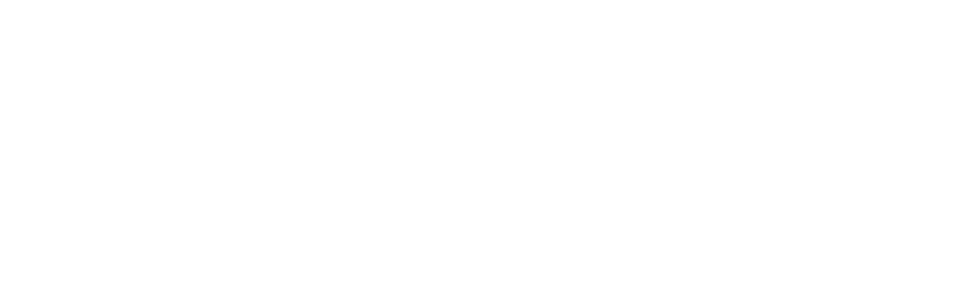
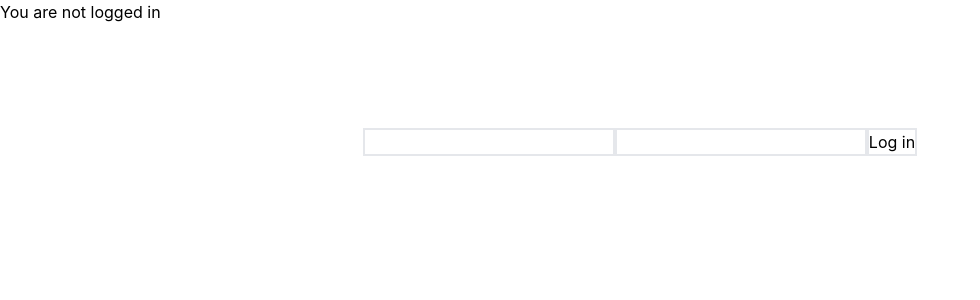
Before and after one commit to Azgiliat/my-little-jira, a React (Vite) app: page /login in a window 1280 px wide. Before the commit this address had no page. Shown: the top 300 px of the page, without its empty margins (0-980 px from the left). Built offline with nearby package versions, Linux system fonts and the light colour scheme.

Commit message:
simple log in form

```diff
--- a/src/App.tsx
+++ b/src/App.tsx
@@ -1,20 +1,18 @@
 import React, { useState } from 'react';
 
-import { ILogInContext, LogInContext } from '@/contexts/LogInContext';
+import { ILogInContext, LogInContext, User } from '@/contexts/LogInContext';
 import CreateRoutes from '@/routes/CreateRoutes';
+import './index.css';
 
 function App() {
-  const [loggedIn, setLoggedIn] = useState<ILogInContext>({
-    loggedIn: false,
+  const [loggedIn, setLoggedIn] = useState<{ user: User }>({
     user: null,
   });
   const logInCtx: ILogInContext = {
-    loggedIn: loggedIn.loggedIn,
     user: loggedIn.user,
     setUser(user) {
       setLoggedIn(() => {
         return {
-          loggedIn: !!user,
           user,
         };
       });
--- /dev/null
+++ b/src/components/LogInForm.tsx
@@ -0,0 +1,126 @@
+import React, { ChangeEvent, useContext, useReducer } from 'react';
+
+import { LogInContext } from '@/contexts/LogInContext';
+import { login } from '@/http/auth';
+
+type GenericAction<T> = {
+  [Key in keyof T]: {
+    type: Key;
+    payload: T[Key];
+  };
+}[keyof T];
+
+type InputState = {
+  login: string;
+  pass: string;
+};
+type InputAction = GenericAction<InputState>;
+type LoadingState = {
+  isLoading: boolean;
+  error: string;
+};
+type LoadingAction = GenericAction<LoadingState>;
+type State = {
+  input: InputState;
+  loading: LoadingState;
+};
+type Action = InputAction | LoadingAction;
+
+export function LogInForm() {
+  const loginCtx = useContext(LogInContext);
+  const reducer = (state: State, action: Action) => {
+    const newState = { ...state };
+    switch (action.type) {
+      case 'login':
+      case 'pass':
+        newState.input[action.type] = action.payload;
+        break;
+      case 'error':
+        newState.loading.error = action.payload;
+        break;
+      case 'isLoading':
+        newState.loading.isLoading = action.payload;
+        break;
+    }
+
+    return newState;
+  };
+  const [state, dispatch] = useReducer(reducer, {
+    input: {
+      login: '',
+      pass: '',
+    },
+    loading: {
+      isLoading: false,
+      error: '',
+    },
+  });
+  const setLogin = (evt: ChangeEvent<HTMLInputElement>) => {
+    dispatch({
+      type: 'login',
+      payload: evt.target.value,
+    });
+  };
+  const setPass = (evt: ChangeEvent<HTMLInputElement>) => {
+    dispatch({
+      type: 'pass',
+      payload: evt.target.value,
+    });
+  };
+  const startLogIn = async () => {
+    dispatch({
+      type: 'isLoading',
+      payload: true,
+    });
+
+    try {
+      await login({
+        pass: state.input.pass,
+        login: state.input.login,
+      });
+      dispatch({
+        type: 'error',
+        payload: '',
+      });
+      loginCtx.setUser(state.input.login);
+    } catch {
+      dispatch({
+        type: 'error',
+        payload: 'Login error!',
+      });
+    } finally {
+      dispatch({
+        type: 'isLoading',
+        payload: false,
+      });
+    }
+  };
+  const Error = () => {
+    if (state.loading.error) {
+      return <p className="text-red-500">{state.loading.error}</p>;
+    }
+
+    return null;
+  };
+
+  return (
+    <form className="w-full flex justify-center items-center">
+      <input
+        type="text"
+        onInput={setLogin}
+        value={state.input.login}
+        className="border-2"
+      />
+      <input
+        type="password"
+        onInput={setPass}
+        value={state.input.pass}
+        className="border-2"
+      />
+      <button type="button" className="border-2" onClick={startLogIn}>
+        Log in
+      </button>
+      <Error />
+    </form>
+  );
+}
--- a/src/contexts/LogInContext.ts
+++ b/src/contexts/LogInContext.ts
@@ -3,16 +3,13 @@
 export type User = string | null;
 
 export interface ILogInContext {
-  loggedIn: boolean;
   user: User;
   setUser: (user: User) => void;
 }
 
 export const LogInContext = createContext<ILogInContext>({
-  loggedIn: false,
   user: null,
   setUser(user) {
-    console.log(this);
     this.user = user;
   },
 });
--- /dev/null
+++ b/src/http/auth.ts
@@ -0,0 +1,10 @@
+import { USERS } from '@/mocks/users';
+
+export function login(options: { login: string; pass: string }) {
+  return new Promise((resolve, reject) => {
+    setTimeout(() => {
+      const user = USERS.find((userObj) => userObj.login === options.login);
+      user ? resolve('success') : reject('fail');
+    }, 2500);
+  });
+}
--- a/src/layouts/TopAside.tsx
+++ b/src/layouts/TopAside.tsx
@@ -1,11 +1,16 @@
-import React from 'react';
-import { Link, Outlet } from 'react-router-dom';
+import React, { useContext } from 'react';
+import { Outlet } from 'react-router-dom';
+
+import { LogInContext } from '@/contexts/LogInContext';
 
 export default function TopAside() {
+  const { user } = useContext(LogInContext);
+
   return (
     <div className="w-full">
-      <div className="h-32">You are </div>
-      <Link to={''}>To LeftAside</Link>
+      <div className="h-32">
+        <p>{user ? `You are logged in as ${user}` : 'You are not logged in'}</p>
+      </div>
       <Outlet />
     </div>
   );
--- /dev/null
+++ b/src/mocks/users.ts
@@ -0,0 +1,11 @@
+export type UserAuth = {
+  login: string;
+  pass: string;
+};
+
+export const USERS: UserAuth[] = [
+  {
+    login: 'admin',
+    pass: 'admin',
+  },
+];
--- a/src/routes/RouteWithLayout.tsx
+++ b/src/routes/RouteWithLayout.tsx
@@ -20,7 +20,6 @@
 export default function RouteWithLayout(
   props: PropsWithChildren<{ route: IRoute; key: string }>,
 ) {
-  console.log(props);
   if (props.route.layout) {
     return (
       <Route key={props.key} element={LayoutComponent(props.route.layout)}>
--- a/src/routes/routes.tsx
+++ b/src/routes/routes.tsx
@@ -1,6 +1,6 @@
 import React, { LazyExoticComponent } from 'react';
 
-import FirstComponent from '@/components/FirstComponent';
+import { LogInForm } from '@/components/LogInForm';
 
 import { Layouts } from '@/layouts/Layouts';
 
@@ -19,23 +19,8 @@
 
 export const routes: IRoute[] = [
   {
-    path: '/',
-    layout: Layouts.LeftAside,
-    element: <FirstComponent />, // React.lazy(() => import('@/components/FirstComponent')),
-  },
-  {
+    path: '/login',
     layout: Layouts.TopAside,
-    path: 'top',
-    needAuth: true,
-    element: <FirstComponent />, // React.lazy(() => import('@/components/FirstComponent')),
-  },
-  {
-    layout: Layouts.TopAside,
-    path: 'top/top',
-    element: <FirstComponent />, // React.lazy(() => import('@/components/FirstComponent')),
-  },
-  {
-    path: 'tmp',
-    element: <FirstComponent />, // React.lazy(() => import('@/components/FirstComponent')),
+    element: <LogInForm />,
   },
 ];
```
